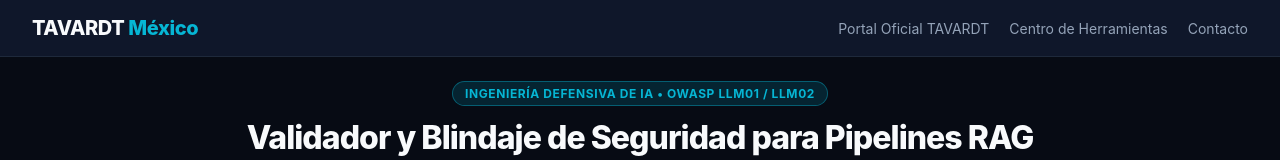
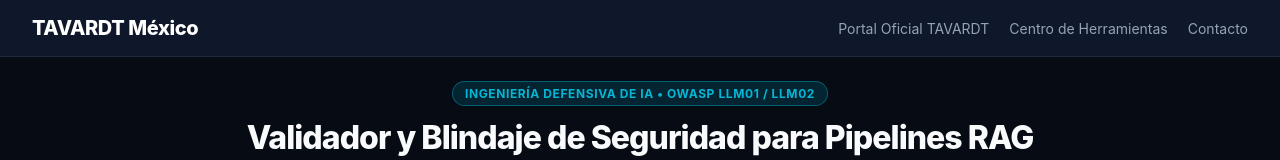
Before and after one commit to TAVARDT-Mexico/rag-security-hardener-mx, a plain HTML site: page index.html in a window 1280 px wide. Shown: the top 160 px of the page. Drawn offline with Linux system fonts and the light colour scheme.

Commit message:
style: remove blue highlight from brand jurisdiction name in header

```diff
--- a/index.html
+++ b/index.html
@@ -28,8 +28,7 @@
     body { background-color: var(--bg); color: var(--text); min-height: 100vh; display: flex; flex-direction: column; }
 
     header { background-color: var(--surface); border-bottom: 1px solid var(--border); padding: 1rem 2rem; display: flex; justify-content: space-between; align-items: center; flex-wrap: wrap; gap: 1rem; }
-    .brand { font-size: 1.25rem; font-weight: 800; letter-spacing: -0.02em; }
-    .brand span { color: var(--accent); }
+    .brand { font-size: 1.25rem; font-weight: 800; letter-spacing: -0.02em; color: #fff; }
     .nav-links { display: flex; gap: 1.25rem; font-size: 0.875rem; align-items: center; }
     .nav-links a { color: var(--text-muted); text-decoration: none; transition: color 0.2s; }
     .nav-links a:hover { color: var(--accent); }
@@ -129,7 +128,7 @@
 <body>
 
   <header>
-    <div class="brand">TAVARDT <span>México</span></div>
+    <div class="brand">TAVARDT México</div>
     <div class="nav-links">
       <a href="https://tavardt.com.mx" target="_blank" rel="noopener">Portal Oficial TAVARDT</a>
       <a href="https://tools.tavardt.com.mx" target="_blank" rel="noopener">Centro de Herramientas</a>
```
